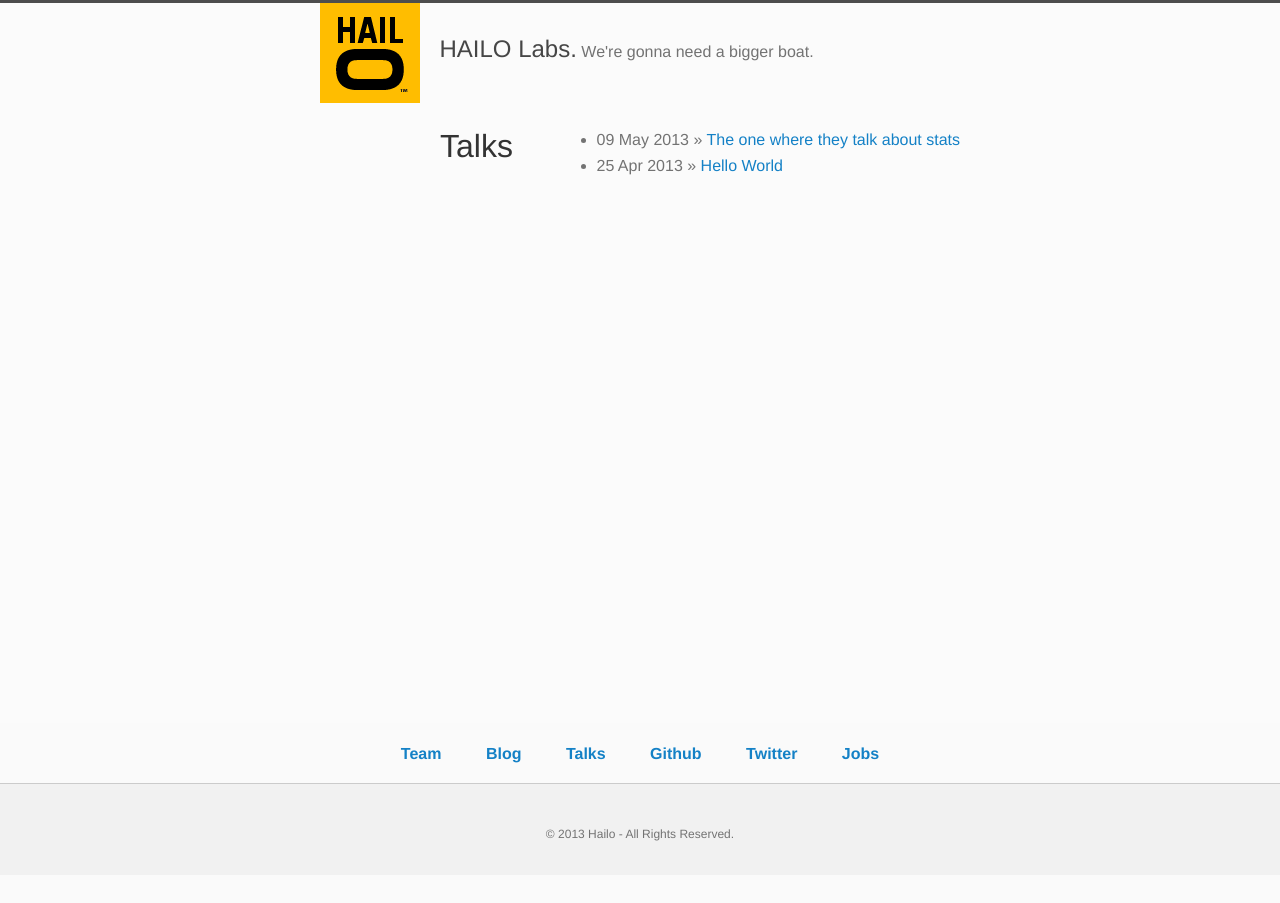
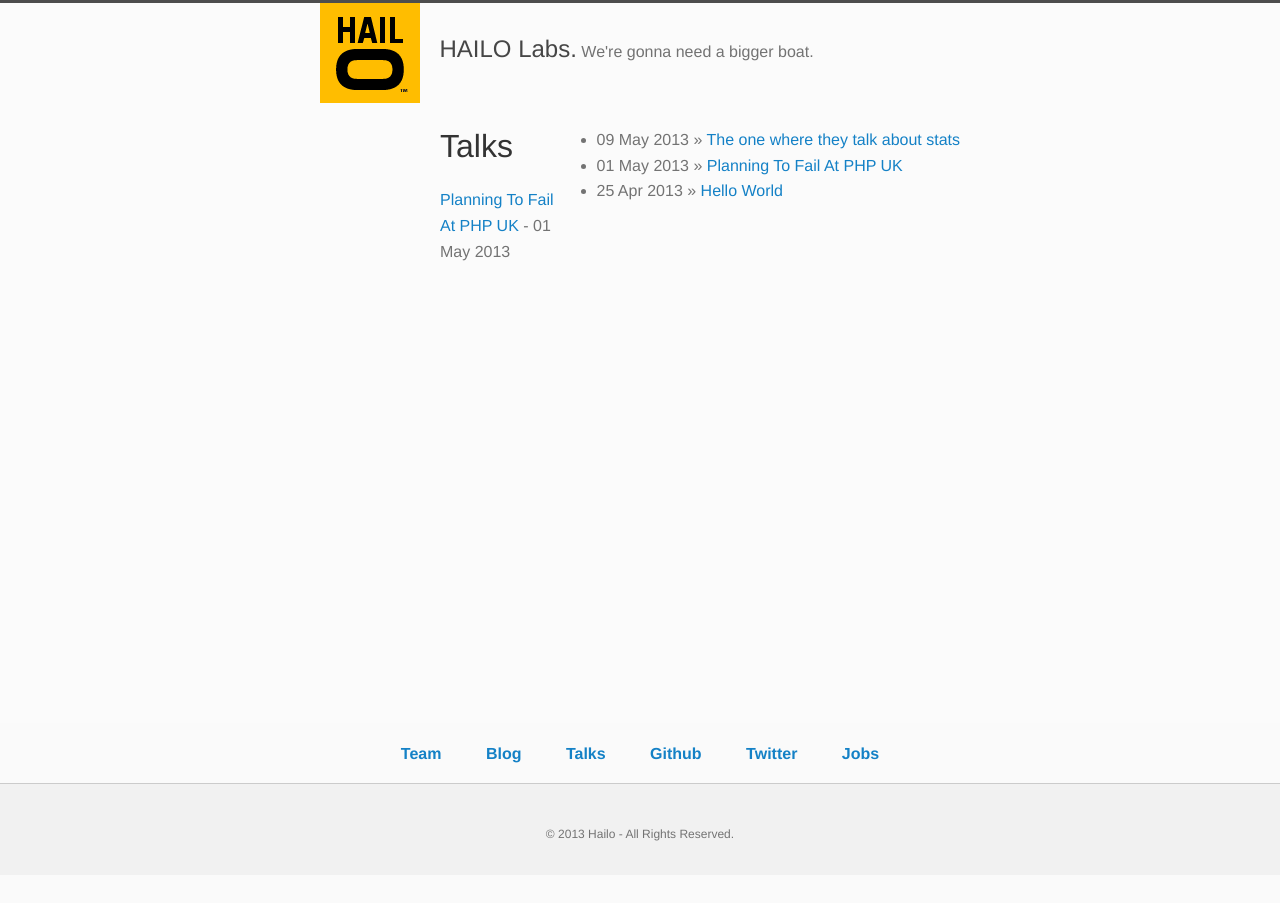
Before and after one commit to darioml/hailolab.github.com, a Jekyll site: the page built from talks/index.md, in a window 1280 px wide. Built offline with Jekyll 4.4.1, drawn with Linux system fonts in a browser that asks for light colours; some web fonts are replaced.

Commit message:
Add post for dave and show author name in posts.

```diff
--- a/_includes/default.html
+++ b/_includes/default.html
@@ -35,6 +35,7 @@
                 </div>
                 <div class="container__inner">
                     <h1>{{page.title}}</h1>
+                    <h3>{{page.author}}</h3>
                     {{content}}
                 </div>
             </div>
--- /dev/null
+++ b/_posts/2013-05-01-Planning-To-Fail-PHP-UK.md
@@ -0,0 +1,13 @@
+---
+layout: default
+title: Planning To Fail At PHP UK
+author: Dave Gardner
+category: talks
+---
+I spoke at [PHP UK Conference](http://phpconference.co.uk) in February on "Planning To Fail". The video and slides are below.
+
+>Looking at how to build highly available systems in PHP by planning to fail. This talk will offer a number of heuristics that will help you build highly available systems including choosing technologies, software design patterns and failure simulations.
+
+<iframe width="420" height="315" src="http://www.youtube.com/embed/hHwNEuTu6rQ" frameborder="0" allowfullscreen="allowfullscreen">  </iframe>
+
+<iframe src="http://www.slideshare.net/slideshow/embed_code/16721016" width="427" height="356" frameborder="0" marginwidth="0" marginheight="0" scrolling="no" style="border:1px solid #CCC;border-width:1px 1px 0;margin-bottom:5px" allowfullscreen="allowfullscreen"> </iframe>
--- a/talks/index.md
+++ b/talks/index.md
@@ -2,3 +2,6 @@
 layout: default
 title: Talks
 ---
+{% for post in site.categories.talks reversed %}
+[{{ post.title }}]({{ post.url }}) - {{ post.date | date_to_string }}
+{% endfor %}
```
